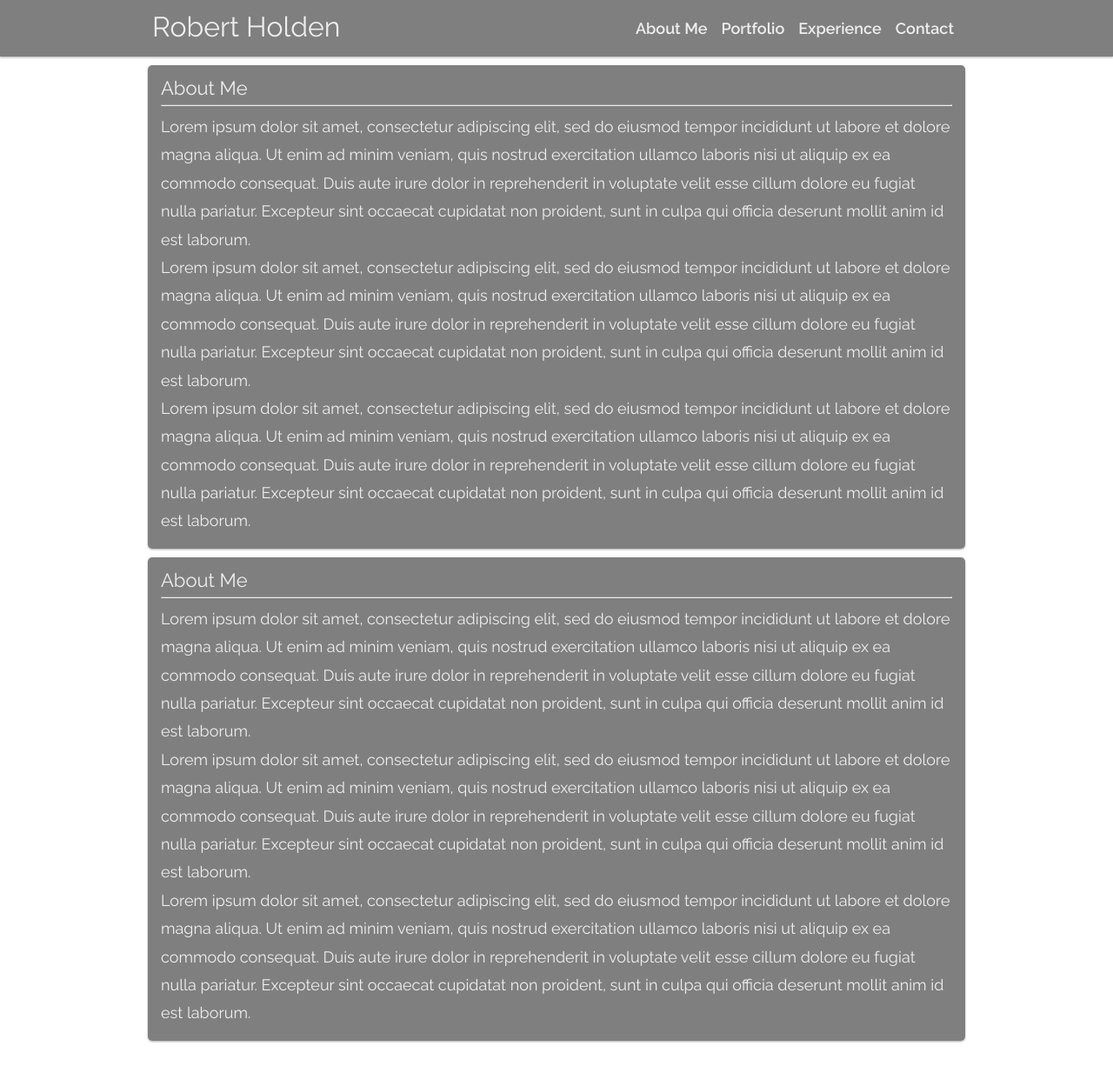
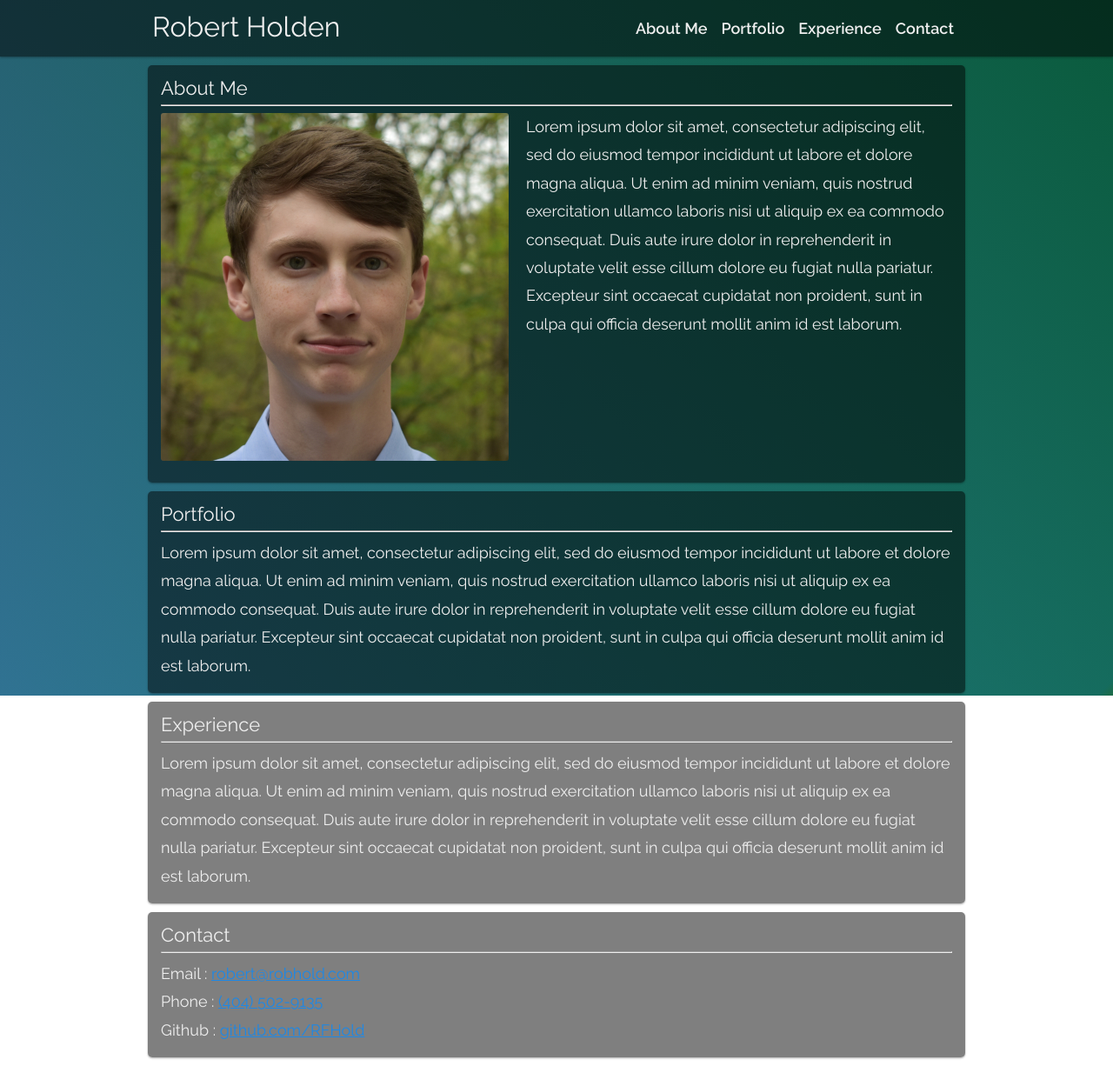
Before and after one commit to RFHold/portfolio, a React (Create React App) app: page / in a window 1280 px wide. Shown: the whole page at 87% size. Built offline with nearby package versions, Linux system fonts and the light colour scheme.

Commit message:
final layout and background color support code

```diff
--- a/src/App.js
+++ b/src/App.js
@@ -5,9 +5,27 @@ import './styles/typography.css';
 import './styles/app.css';
 
 class App extends Component {
+
+  constructor(props) {
+    super(props);
+
+    this.handleScroll = this.handleScroll.bind(this);
+
+    this.state = {
+      themeAmbiance: 'blue',
+    };
+  }
+  componentDidMount() {
+    window.addEventListener("scroll", this.handleScroll);
+  }
+
+  componentWillUnmount() {
+    window.removeEventListener("scroll", this.handleScroll);
+  }
+
   render() {
     return (
-      <div className="App">
+      <div className={`background ${this.state.themeAmbiance}`}>
         <header>
           <div className="wrapper">
             <div className="headerBrand">
@@ -15,57 +33,80 @@ class App extends Component {
             </div>
             <nav className="headerNav">
               <ul>
-                <li>About Me</li>
-                <li>Portfolio</li>
-                <li>Experience</li>
-                <li>Contact</li>
+                <li><a href="#aboutMeSection">About Me</a></li>
+                <li><a href="#portfolioSection">Portfolio</a></li>
+                <li><a href="#experienceSection">Experience</a></li>
+                <li><a href="#contactSection">Contact</a></li>
               </ul>
             </nav>
           </div>
         </header>
         <div className="wrapper">
-          <section id="aboutMeSection" className="card">
+          <section ref={(el) => this.aboutMeSection = el} id="aboutMeSection" className="card">
             <h3>About Me</h3>
+            <hr />
+            <img src="/images/Headshot small.jpg" alt="Headshot" className="inlineImage"></img>
+            <p>Lorem ipsum dolor sit amet, consectetur adipiscing elit, sed do eiusmod tempor incididunt ut labore et dolore magna
+               aliqua. Ut enim ad minim veniam, quis nostrud exercitation ullamco laboris nisi ut aliquip ex ea commodo consequat.
+               Duis aute irure dolor in reprehenderit in voluptate velit esse cillum dolore eu fugiat nulla pariatur. Excepteur sint
+               occaecat cupidatat non proident, sunt in culpa qui officia deserunt mollit anim id est laborum.
+            </p>
+          </section>
+          <section ref={(el) => this.portfolioSection = el} id="portfolioSection" className="card">
+            <h3>Portfolio</h3>
             <hr />
             <p>Lorem ipsum dolor sit amet, consectetur adipiscing elit, sed do eiusmod tempor incididunt ut labore et dolore magna
                aliqua. Ut enim ad minim veniam, quis nostrud exercitation ullamco laboris nisi ut aliquip ex ea commodo consequat.
                Duis aute irure dolor in reprehenderit in voluptate velit esse cillum dolore eu fugiat nulla pariatur. Excepteur sint
                occaecat cupidatat non proident, sunt in culpa qui officia deserunt mollit anim id est laborum.
             </p>
-            <p>Lorem ipsum dolor sit amet, consectetur adipiscing elit, sed do eiusmod tempor incididunt ut labore et dolore magna
-               aliqua. Ut enim ad minim veniam, quis nostrud exercitation ullamco laboris nisi ut aliquip ex ea commodo consequat.
-               Duis aute irure dolor in reprehenderit in voluptate velit esse cillum dolore eu fugiat nulla pariatur. Excepteur sint
-               occaecat cupidatat non proident, sunt in culpa qui officia deserunt mollit anim id est laborum.
-            </p>
+          </section>
+          <section ref={(el) => this.experienceSection = el} id="experienceSection" className="card">
+            <h3>Experience</h3>
+            <hr />
             <p>Lorem ipsum dolor sit amet, consectetur adipiscing elit, sed do eiusmod tempor incididunt ut labore et dolore magna
                aliqua. Ut enim ad minim veniam, quis nostrud exercitation ullamco laboris nisi ut aliquip ex ea commodo consequat.
                Duis aute irure dolor in reprehenderit in voluptate velit esse cillum dolore eu fugiat nulla pariatur. Excepteur sint
                occaecat cupidatat non proident, sunt in culpa qui officia deserunt mollit anim id est laborum.
             </p>
           </section>
-          <section id="aboutMeSection" className="card">
-            <h3>About Me</h3>
+          <section id="contactSection" className="card">
+            <h3>Contact</h3>
             <hr />
-            <p>Lorem ipsum dolor sit amet, consectetur adipiscing elit, sed do eiusmod tempor incididunt ut labore et dolore magna
-               aliqua. Ut enim ad minim veniam, quis nostrud exercitation ullamco laboris nisi ut aliquip ex ea commodo consequat.
-               Duis aute irure dolor in reprehenderit in voluptate velit esse cillum dolore eu fugiat nulla pariatur. Excepteur sint
-               occaecat cupidatat non proident, sunt in culpa qui officia deserunt mollit anim id est laborum.
-            </p>
-            <p>Lorem ipsum dolor sit amet, consectetur adipiscing elit, sed do eiusmod tempor incididunt ut labore et dolore magna
-               aliqua. Ut enim ad minim veniam, quis nostrud exercitation ullamco laboris nisi ut aliquip ex ea commodo consequat.
-               Duis aute irure dolor in reprehenderit in voluptate velit esse cillum dolore eu fugiat nulla pariatur. Excepteur sint
-               occaecat cupidatat non proident, sunt in culpa qui officia deserunt mollit anim id est laborum.
-            </p>
-            <p>Lorem ipsum dolor sit amet, consectetur adipiscing elit, sed do eiusmod tempor incididunt ut labore et dolore magna
-               aliqua. Ut enim ad minim veniam, quis nostrud exercitation ullamco laboris nisi ut aliquip ex ea commodo consequat.
-               Duis aute irure dolor in reprehenderit in voluptate velit esse cillum dolore eu fugiat nulla pariatur. Excepteur sint
-               occaecat cupidatat non proident, sunt in culpa qui officia deserunt mollit anim id est laborum.
-            </p>
+            <p><strong>Email : </strong><a href="mailto:robert@robhold.com">robert@robhold.com</a></p>
+            <p><strong>Phone : </strong><a href="tel:+14045029135">(404) 502-9135</a></p>
+            <p><strong>Github : </strong><a href="https://github.com/RFHold">github.com/RFHold</a></p>
           </section>
         </div>
       </div >
     );
   }
+
+  hasBeenScrolledPast(el, offset = 0) {
+    if (el) {
+      const top = el.getBoundingClientRect().top;
+      let past = false
+      if ((top - offset) < 0) {
+        past = true
+      }
+      return past;
+    }
+  }
+
+  handleScroll(event) {
+    const offset = window.innerHeight * 0.8;
+    let color = 'purple';
+
+    if (this.hasBeenScrolledPast(this.experienceSection, offset)) {
+      color = 'green';
+    } else if (this.hasBeenScrolledPast(this.portfolioSection, offset)) {
+      color = 'blue';
+    };
+
+    this.setState({
+      themeAmbiance: color,
+    });
+  }
 }
 
 export default App;
```
